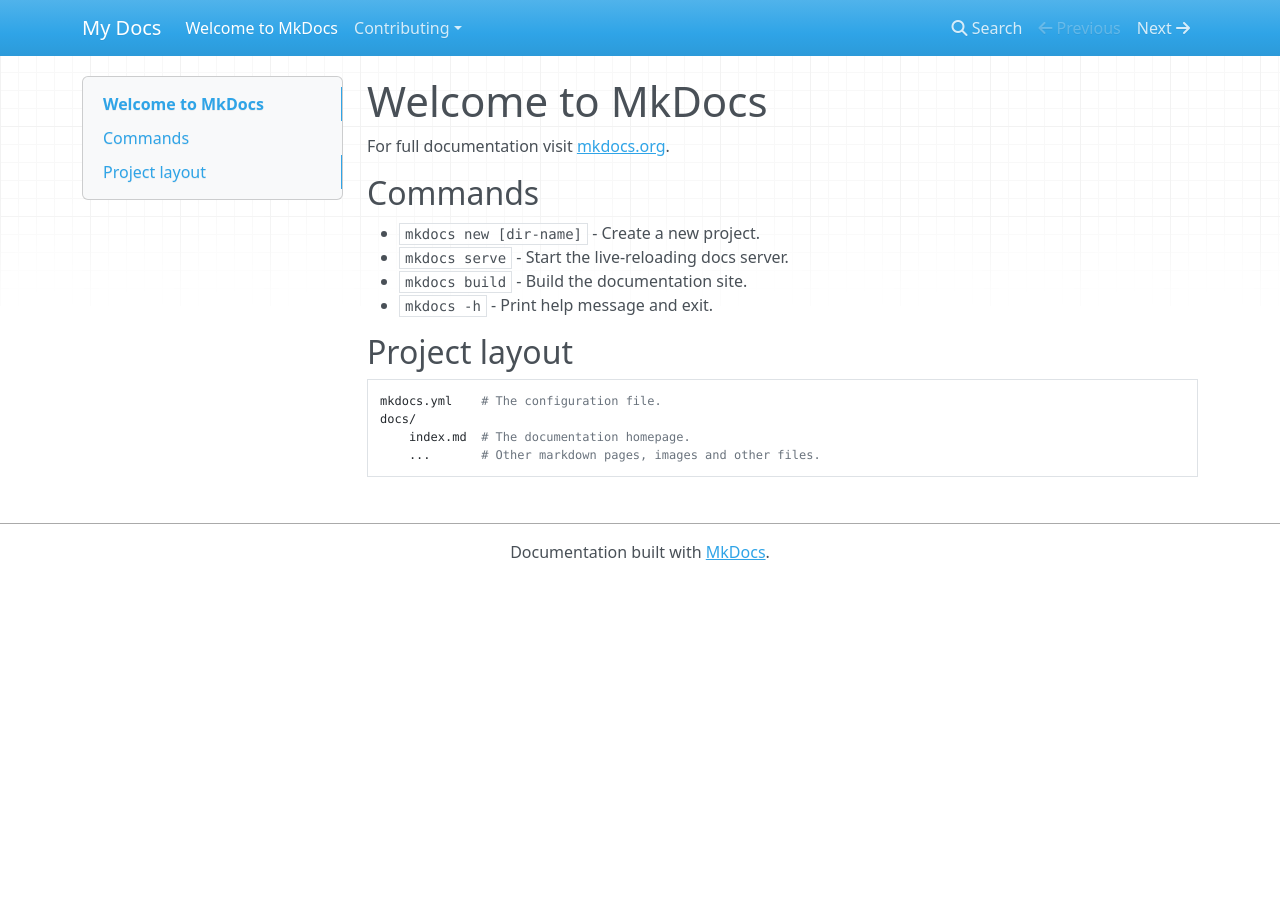
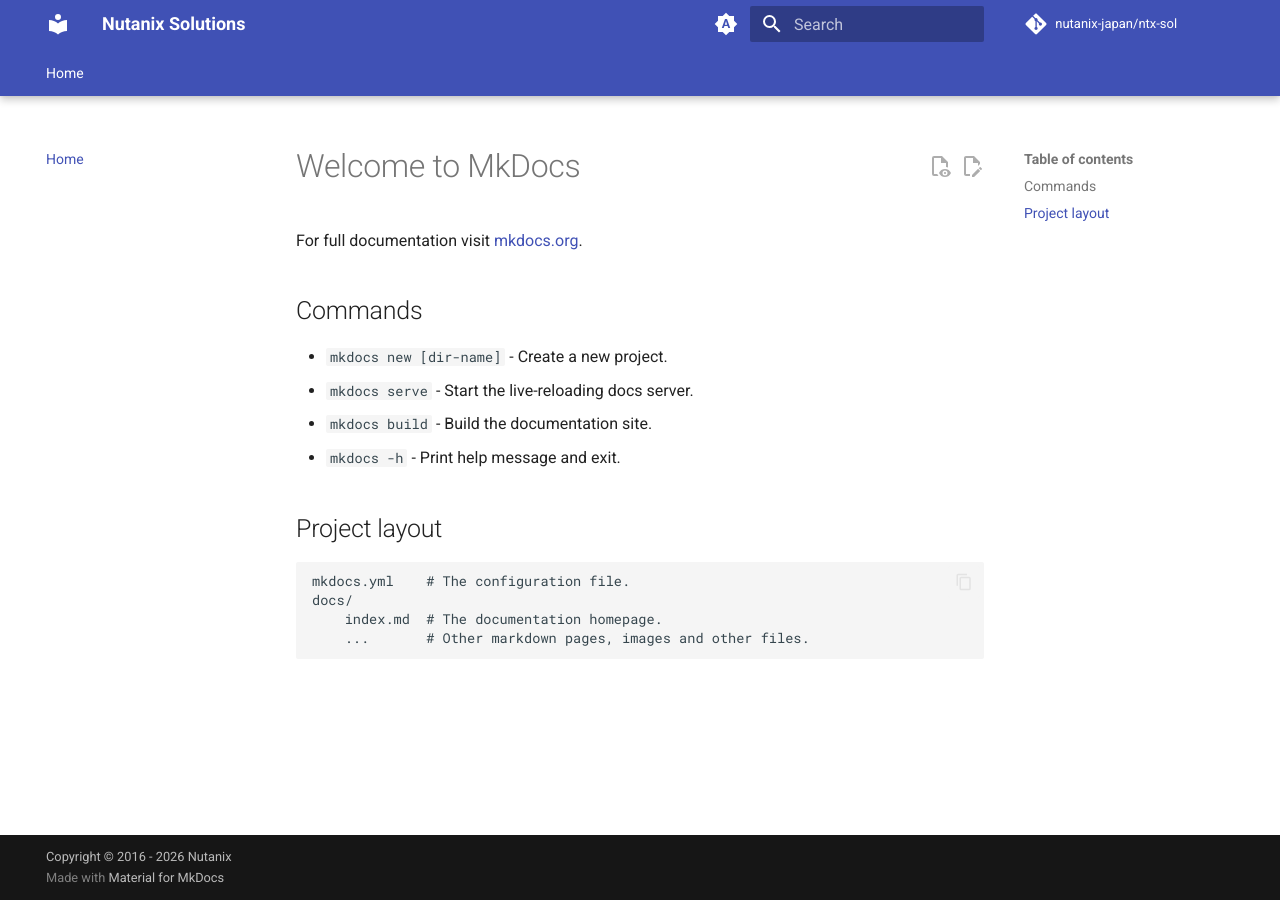
Before and after one commit to nutanix-japan/ntx-sol, an MkDocs documentation site: the page built from docs/index.md, in a window 1280 px wide. Built offline with MkDocs 1.6.1 and Material for MkDocs 9.7.7, drawn with Linux system fonts in a browser that asks for light colours; nearby versions of some CDN libraries; plug-ins that fetch from the network failed and are left out; comment, search, counter and statistics services are not loaded.

```diff
--- a/mkdocs.yml
+++ b/mkdocs.yml
@@ -1 +1,116 @@
-site_name: My Docs
+site_name: Nutanix Solutions
+site_url: https://ntx-sol.howntnx.win/
+site_description: >-
+  The one-stop shop for all Nutanix Solutions.
+
+
+# Repository
+repo_url: https://github.com/nutanix-japan/ntx-sol.git
+repo_name: nutanix-japan/ntx-sol
+edit_uri: edit/main/docs/
+
+# Copyright
+copyright: Copyright &copy; 2016 - 2026 Nutanix
+theme:
+  palette:
+  #   - primary: deep purple
+  #   - accent: black
+
+  # Palette toggle for automatic mode
+  - media: "(prefers-color-scheme)"
+    toggle:
+      icon: material/brightness-auto
+      name: Switch to light mode
+
+  # Palette toggle for light mode
+  - media: "(prefers-color-scheme: light)"
+    scheme: default
+    toggle:
+      icon: material/brightness-7
+      name: Switch to dark mode
+
+  # Palette toggle for dark mode
+  - media: "(prefers-color-scheme: dark)"
+    scheme: slate
+    toggle:
+      icon: material/brightness-4
+      name: Switch to system preference
+
+  name: material
+  icon:
+    admonition:
+      note: octicons/tag-16
+      abstract: octicons/checklist-16
+      info: octicons/info-16
+      tip: octicons/squirrel-16
+      success: octicons/check-16
+      question: octicons/question-16
+      warning: octicons/alert-16
+      failure: octicons/x-circle-16
+      danger: octicons/zap-16
+      bug: octicons/bug-16
+      example: octicons/beaker-16
+      quote: octicons/quote-16
+  features:
+  - navigation.instant
+  - navigation.instant.progress
+  - navigation.path
+  - navigation.footer
+  - navigation.tracking
+  # - navigation.sections
+  - navigation.tabs
+  - navigation.tabs.sticky
+  # - navigation.expand
+  - navigation.top
+  - navigation.integrateåß
+  - search.highlight
+  - search.suggest
+  - search.share
+  - toc.follow
+  - announce.dismiss
+  - content.action.edit
+  - content.action.view
+  - content.code.annotate
+  - content.code.copy
+  - content.code.annotate
+  - content.code.select
+  # - toc.integrate
+  #- content.tabs.link
+
+markdown_extensions:
+- admonition
+- pymdownx.details
+- pymdownx.highlight:
+    anchor_linenums: true
+    line_spans: __span
+    pygments_lang_class: true
+- pymdownx.inlinehilite
+- pymdownx.snippets
+- pymdownx.superfences:
+    custom_fences:
+    - name: mermaid
+      class: mermaid
+      format: !!python/name:pymdownx.superfences.fence_code_format
+- pymdownx.emoji:
+    emoji_index: !!python/name:material.extensions.emoji.twemoji
+    emoji_generator: !!python/name:material.extensions.emoji.to_svg
+- pymdownx.tabbed:
+    alternate_style: true
+- pymdownx.tasklist:
+    custom_checkbox: true
+- attr_list
+- md_in_html
+- pymdownx.keys
+- markdown_grid_tables
+
+plugins:
+- search
+- social
+- git-revision-date-localized:
+    enable_creation_date: true
+    enabled: !ENV [CI, false]
+
+# Site navigation
+
+nav:
+- Home: index.md
--- /dev/null
+++ b/requirements.txt
@@ -0,0 +1,6 @@
+mkdocs-material[imaging]
+mike
+mkdocs-git-authors-plugin
+mkdocs-git-revision-date-localized-plugin
+mkdocs-git-committers-plugin-2
+markdown-grid-tables
```
Also changed, not shown: README.md (+68 -1 lines), 12 other files.
